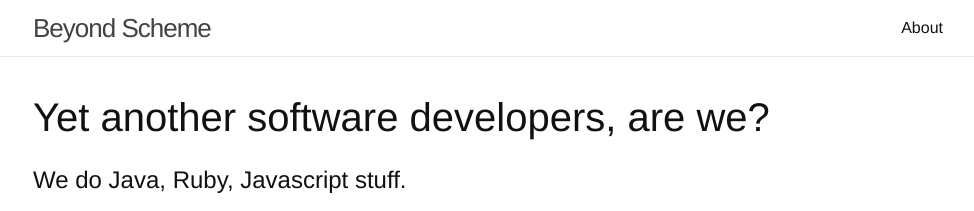
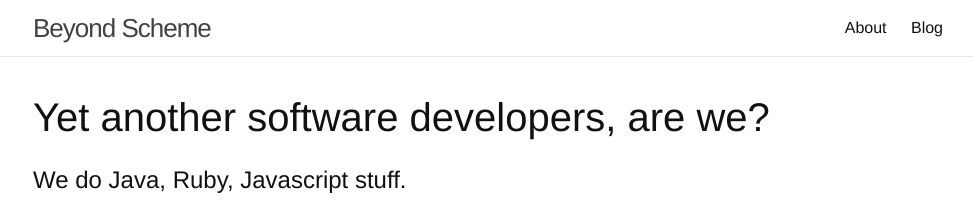
Before and after one commit to BeyondScheme/BeyondScheme.github.io, a Jekyll site: the page built from index.html, in a window 1280 px wide. Shown: the top 211 px of the page, without its empty margins (152-1126 px from the left). Built offline with Jekyll 4.4.1, drawn with Linux system fonts in a browser that asks for light colours.

Commit message:
Add link to blog

```diff
--- a/_config.yml
+++ b/_config.yml
@@ -14,6 +14,7 @@
 url: "http://beyondscheme.com" # the base hostname & protocol for your site
 twitter_username: BeyondSchemeCom
 github_username: BeyondScheme
+blog_url: http://blog.beyondscheme.com
 
 # Build settings
 markdown: kramdown
--- a/_includes/header.html
+++ b/_includes/header.html
@@ -19,6 +19,7 @@
           <a class="page-link" href="{{ my_page.url | prepend: site.baseurl }}">{{ my_page.title }}</a>
           {% endif %}
         {% endfor %}
+        <a class="page-link" href="{{ site.blog_url }}">Blog</a>
       </div>
     </nav>
 
```
